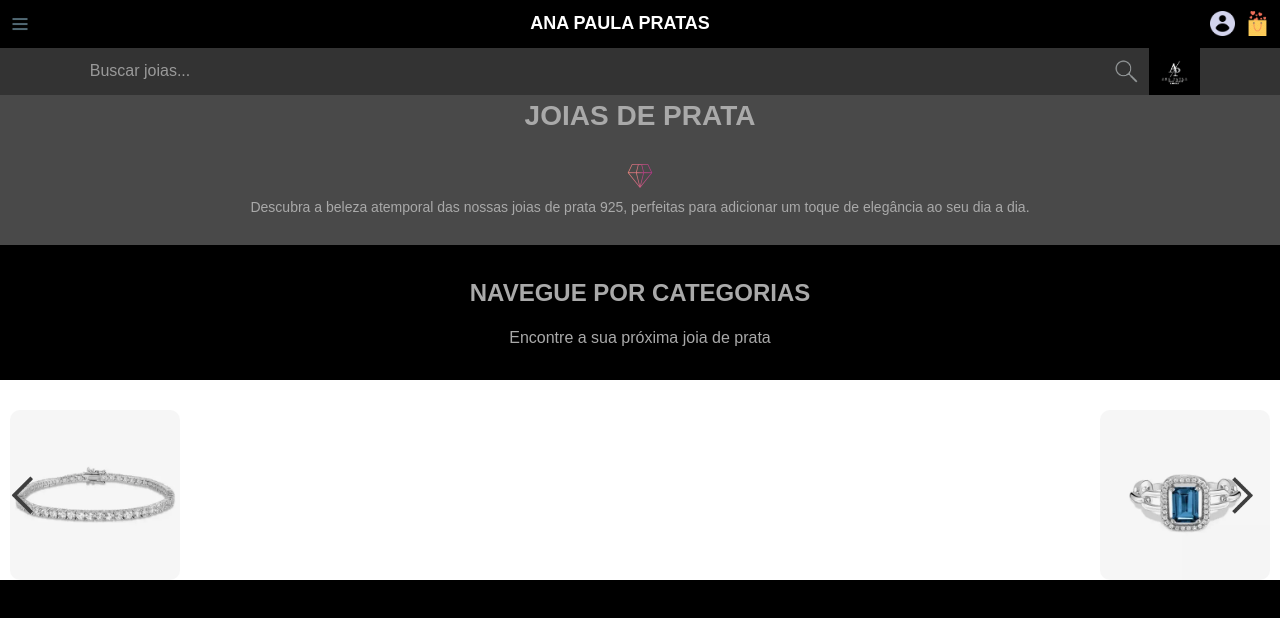
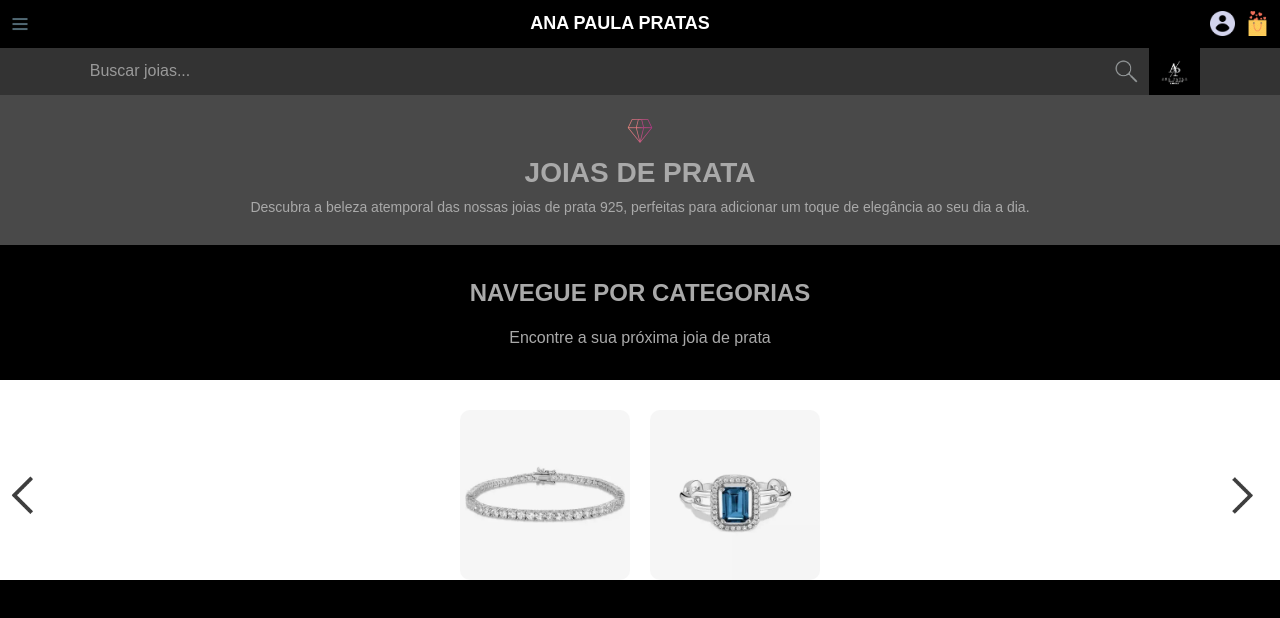
Before and after one commit to GilAlvesOliveira/ana-paula-prata-react, a Next.js app: page / in a window 1280 px wide. Shown: the top 618 px of the page. Built offline with nearby package versions, Linux system fonts and the light colour scheme.

Commit message:
carrocel de imagens

```diff
--- a/pages/index.js
+++ b/pages/index.js
@@ -34,12 +34,14 @@
       <Header />
 
       {/* Div com Diamante, Título e Descrição */}
+
       <div className={styles.content}>
-        <h1 className={styles.title}>JOIAS DE PRATA</h1>
-
         <div className={styles.diamanteContainer}>
           <img src="/imagens/diamante.png" alt="Diamante" className={styles.diamante} />
         </div>
+
+        <h1 className={styles.title}>JOIAS DE PRATA</h1>
+
 
         <div className={styles.description}>
           Descubra a beleza atemporal das nossas joias de prata 925, perfeitas para adicionar um toque de elegância ao seu dia a dia.
--- a/styles/Home.module.css
+++ b/styles/Home.module.css
@@ -3,64 +3,11 @@
   display: flex;
   flex-direction: column;
   align-items: center;
-  justify-content: flex-start; /* Garante que o conteúdo comece imediatamente após o header */
-  padding: 0 20px; /* Padding lateral para não colar os elementos nas bordas */
-  background-color: rgb(73, 73, 73); /* Fundo prateado para a área abaixo do header */
-  height: 150px; /* Altura fixa para a área de conteúdo */
-  margin-top: 0; /* Remove margem superior */
-}
-
-/* Estilo do carousel de imagens */
-.carousel {
-  display: flex;
-  align-items: center;
-  justify-content: center;
-  margin-top: 30px;
-  position: relative; /* Necessário para centralizar as setas nas imagens */
-}
-
-/* Estilo para o container de imagens lado a lado */
-.carouselImages {
-  display: flex;
-  justify-content: space-between; /* Distribui as imagens lado a lado */
-  align-items: center;
-  width: 100%; /* Garante que o container ocupe toda a largura */
-  margin: 0 10px;
-  overflow: hidden; /* Impede que as imagens ultrapassem o container */
-}
-
-/* Estilo das imagens no carousel */
-.carouselImg {
-  width: 170px; /* Define o tamanho fixo da imagem */
-  height: 170px; /* Mantém o tamanho das imagens quadradas */
-  border-radius: 10px; /* Bordas arredondadas para a imagem */
-  object-fit: cover; /* Faz com que a imagem ocupe completamente o espaço disponível sem distorcer */
-  margin: 0; /* Remove o espaço entre as imagens */
-}
-
-/* Estilo para os botões de setas */
-.arrowButton {
-  background: none;
-  border: none;
-  cursor: pointer;
-  position: absolute; /* Necessário para centralizar as setas nas imagens */
-  top: 50%;
-  transform: translateY(-50%);
-  padding: 10px;
-}
-
-.arrow {
-  width: 40px; /* Tamanho das setas */
-  height: 40px;
-}
-
-/* Setas à esquerda e à direita */
-.arrowButton:first-of-type {
-  left: 0;
-}
-
-.arrowButton:last-of-type {
-  right: 0;
+  justify-content: flex-start;
+  padding: 0 20px;
+  background-color: rgb(73, 73, 73);
+  height: 150px;
+  margin-top: 0;
 }
 
 /* Estilo do container da imagem do diamante */
@@ -69,136 +16,176 @@
   justify-content: center;
   align-items: center;
   width: 100%;
-  margin-top: 20px; /* Aumenta o espaço entre o header e a imagem do diamante */
-  padding: 0; /* Remove qualquer padding */
+  margin-top: 20px;
+  padding: 0;
 }
 
 /* Estilo da imagem do diamante */
 .diamante {
-  width: 32px; /* Tamanho da imagem do diamante, igual ao tamanho da fonte do título */
+  width: 32px;
   height: auto;
-  margin-bottom: 5px; /* Espaçamento entre a imagem e o título */
+  margin-bottom: 5px;
 }
 
 /* Estilo do título "JOIAS DE PRATA" */
 .title {
-  font-size: 28px; /* Tamanho reduzido do título */
+  font-size: 28px;
   font-weight: bold;
-  color: rgb(169, 169, 169); /* Cor prata para o título */
-  margin-bottom: 3px; /* Reduz o espaço entre o título e a frase */
+  color: rgb(169, 169, 169);
+  margin-bottom: 3px;
 }
 
 /* Estilo da frase de descrição */
 .description {
-  font-size: 14px; /* Tamanho reduzido da frase */
-  color: rgb(169, 169, 169); /* Cor prata para o texto da frase */
-  font-weight: 400; /* Peso normal da fonte */
-  text-align: center; /* Centraliza o texto */
-  width: 80%; /* Largura ajustada para manter o texto dentro da tela */
-  margin-top: 0; /* Remove qualquer margem superior */
-  padding: 0; /* Remove padding */
-  line-height: 1.5; /* Ajusta a altura da linha para tornar o texto mais legível */
+  font-size: 14px;
+  color: rgb(169, 169, 169);
+  font-weight: 400;
+  text-align: center;
+  width: 80%;
+  margin-top: 0;
+  padding: 0;
+  line-height: 1.5;
 }
 
-/* Estilo da nova seção "NAVEGUE POR CATEGORIAS" com fundo preto */
+/* Estilo da nova seção "NAVEGUE POR CATEGORIAS" */
 .categoriesSection {
   display: flex;
   flex-direction: column;
   align-items: center;
   justify-content: center;
   padding: 30px 20px;
-  background-color: #000; /* Fundo preto para a seção */
+  background-color: #000;
   width: 100%;
-  margin-top: 0; /* Remove qualquer margem superior para colar com a descrição */
+  margin-top: 0;
 }
 
 /* Estilo do título "NAVEGUE POR CATEGORIAS" */
 .categoriesTitle {
-  font-size: 24px; /* Tamanho do título */
+  font-size: 24px;
   font-weight: bold;
-  color: rgb(169, 169, 169); /* Cor prata para o título */
-  margin-bottom: 15px; /* Espaçamento entre o título e a frase */
+  color: rgb(169, 169, 169);
+  margin-bottom: 15px;
   text-align: center;
 }
 
 /* Estilo da frase abaixo do título */
 .categoriesDescription {
-  font-size: 16px; /* Tamanho reduzido da frase */
-  color: rgb(169, 169, 169); /* Cor prata para o texto da frase */
-  font-weight: 400; /* Peso normal da fonte */
-  text-align: center; /* Centraliza o texto */
-  width: 80%; /* Largura ajustada para manter o texto dentro da tela */
-  line-height: 1.5; /* Ajusta a altura da linha para tornar o texto mais legível */
+  font-size: 16px;
+  color: rgb(169, 169, 169);
+  font-weight: 400;
+  text-align: center;
+  width: 80%;
+  line-height: 1.5;
 }
 
-/* Novo fundo preto para a área abaixo do conteúdo */
+/* Fundo preto abaixo do conteúdo */
 .blackBackground {
-  background-color: #000; /* Fundo preto para a área abaixo do conteúdo principal */
-  height: 100vh; /* A altura será 100% da tela */
-  width: 100%; /* Ocupa toda a largura da tela */
+  background-color: #000;
+  height: 100vh;
+  width: 100%;
 }
 
-/* Responsividade para dispositivos móveis */
+.carousel {
+  display: flex;
+  align-items: center;
+  justify-content: center;
+  margin-top: 25px;
+  position: relative;
+  padding: 0 30px;
+}
+
+.carouselImages {
+  display: flex;
+  justify-content: center;
+  align-items: center;
+  gap: 15px;
+  width: 100%;
+  max-width: 300px;
+  margin: 0 auto;
+  overflow: hidden;
+}
+
+.carouselImg {
+  width: 130px;
+  height: 130px;
+  max-width: 42vw;
+  max-height: 42vw;
+  min-width: 90px;
+  border-radius: 10px;
+  object-fit: cover;
+  flex-shrink: 0;
+}
+
+.arrowButton {
+  background: none;
+  border: none;
+  cursor: pointer;
+  position: absolute;
+  top: 50%;
+  transform: translateY(-50%);
+  padding: 5px;
+  z-index: 10;
+}
+
+.arrow {
+  width: 30px;
+  height: 30px;
+}
+
+.arrowButton:first-of-type { left: 0; }
+.arrowButton:last-of-type { right: 0; }
+
+@media (min-width: 769px) {
+  .carousel {
+    margin-top: 30px;
+    padding: 0 40px;
+  }
+
+  .carouselImages {
+    gap: 20px;
+    max-width: 400px;
+  }
+
+  .carouselImg {
+    width: 170px;
+    height: 170px;
+    max-width: 170px;
+    max-height: 170px;
+    min-width: 170px;
+  }
+
+  .arrow {
+    width: 40px;
+    height: 40px;
+  }
+
+  .arrowButton {
+    padding: 10px;
+  }
+}
+
 @media (max-width: 768px) {
-  /* Ajusta o tamanho do diamante em telas menores */
   .diamante {
     width: 24px;
   }
 
   .description {
-    width: 90%; /* Ajusta a largura da descrição em telas menores */
-    font-size: 12px; /* Diminui o tamanho da fonte */
+    width: 90%;
+    font-size: 12px;
   }
 
   .title {
-    font-size: 24px; /* Ajusta o tamanho do título em telas menores */
+    font-size: 24px;
   }
 
   .categoriesTitle {
-    font-size: 20px; /* Ajusta o tamanho do título da categoria em telas menores */
+    font-size: 20px;
   }
 
   .categoriesDescription {
-    font-size: 14px; /* Ajusta o tamanho da frase da categoria em telas menores */
+    font-size: 14px;
   }
 
-  /* Ajusta o tamanho do diamante em telas menores */
-  .diamante {
-    width: 24px;
-  }
-
-  .description {
-    width: 90%; /* Ajusta a largura da descrição em telas menores */
-    font-size: 12px; /* Diminui o tamanho da fonte */
-  }
-
-  .title {
-    font-size: 24px; /* Ajusta o tamanho do título em telas menores */
-  }
-
-  .categoriesTitle {
-    font-size: 20px; /* Ajusta o tamanho do título da categoria em telas menores */
-  }
-
-  .categoriesDescription {
-    font-size: 14px; /* Ajusta o tamanho da frase da categoria em telas menores */
-  }
-
-  /* Ajustes no layout do carousel em telas menores */
-  .carousel {
-    flex-direction: column; /* Empilha as setas e as imagens na vertical */
-  }
-
-  .carouselImages {
-    flex-direction: column; /* Alinha as imagens na vertical */
-  }
-
-  .carouselImg {
-    width: 80%; /* Ajusta o tamanho da imagem em telas menores */
-  }
-
-  .arrow {
-    width: 30px; /* Ajusta o tamanho das setas em telas menores */
-    height: 30px;
-  }
+  /* NÃO empilha o carousel no mobile */
+  /* Removido: flex-direction: column */
 }
```
